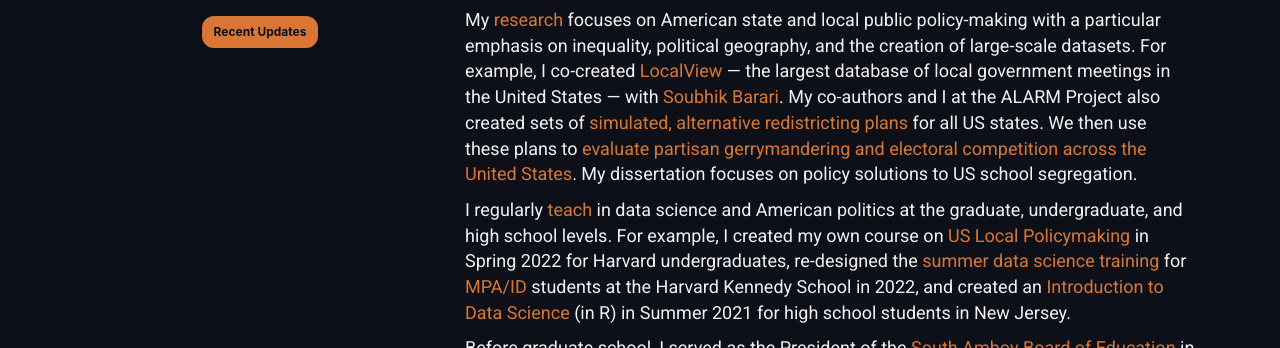
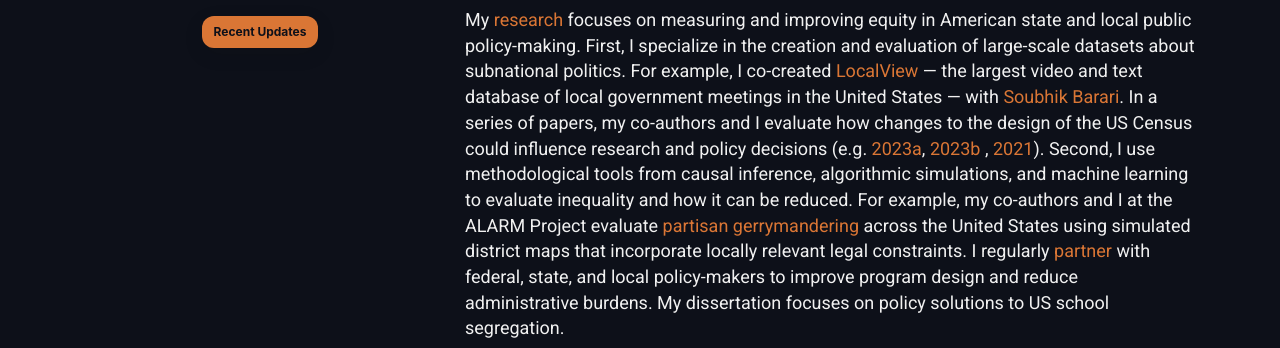
Before and after one commit to tylersimko/tylersimko.github.io, a website: page index.html in a window 1280 px wide. Shown: the part 446-794 px from the top of the page. Drawn offline with nearby package versions, Linux system fonts and the light colour scheme.

Commit message:
research updates

```diff
--- a/index.html
+++ b/index.html
@@ -68,8 +68,7 @@
               <a class="journal" href="https://www.pnas.org/doi/10.1073/pnas.2217322120">PNAS.</a>
             </li>
             <li><u>May 2023</u>: Researchers need better access to US Census data (with McCartan and Imai), published in
-              <a class="journal"
-              href="https://www.science.org/doi/abs/10.1126/science.adi7004"> Science.</a>
+              <a class="journal" href="https://www.science.org/doi/abs/10.1126/science.adi7004"> Science.</a>
             </li>
             <li><u>April 2023</u>: Awarded the <a class="journal"
                 href="https://www.gov.harvard.edu/2023/04/10/graduate-student-tyler-simko-awarded-2023-derek-c-bok-award-for-excellence-in-graduate-student-teaching-of-undergraduates/">Derek
@@ -77,7 +76,8 @@
             <li><u>March 2023</u>: <a class="journal" href="https://doi.org/10.1038/s41597-023-02044-y">LocalView</a>: a
               database of public meetings for the study of local politics and policy-making in the United States. (with
               <a href="https://soubhikbarari.com/">Soubhik Barari</a>), published in <a class="journal"
-                href="https://doi.org/10.1038/s41597-023-02044-y"> Nature Scientific Data</a>.</li>
+                href="https://doi.org/10.1038/s41597-023-02044-y"> Nature Scientific Data</a>.
+            </li>
           </ul>
         </div>
       </div>
@@ -99,15 +99,25 @@
           href="https://oes.gsa.gov/work/">here</a>. In this role, I regularly design causal evaluations of government
         programs using methods like field experiments and quasi-experimental designs.</p>
 
-      <p> My <a href="research.html">research</a> focuses on American state and local public policy-making with a particular
-        emphasis on inequality, political geography, and the creation of large-scale datasets. For example, I co-created <a
-          href="https://www.nature.com/articles/s41597-023-02044-y">LocalView</a> — the largest database of local
-        government meetings in the United States — with <a href="https://soubhikbarari.com/">Soubhik Barari</a>. My
-        co-authors and I at the ALARM Project also created sets of <a
-          href="https://doi.org/10.1038/s41597-022-01808-2">simulated, alternative redistricting plans</a> for all US
-        states. We then use these plans to <a href="https://arxiv.org/abs/2208.06968">evaluate partisan gerrymandering
-          and electoral competition across the United States</a>. My dissertation focuses on policy solutions to US school
-        segregation.</p>
+      <p> My <a href="research.html">research</a> focuses on measuring and improving equity in American state and local
+        public policy-making. First, I specialize in the creation and evaluation of large-scale datasets about
+        subnational politics. For example, I co-created
+        <a href="https://www.nature.com/articles/s41597-023-02044-y">LocalView</a> — the largest
+        video and text database of local government meetings in the United States — with
+        <a href="https://soubhikbarari.com/">Soubhik Barari</a>.
+        In a series of papers, my co-authors and I evaluate how changes to the design of the US Census could influence
+        research and policy decisions
+        (e.g. <a class="journal" href="https://www.science.org/doi/abs/10.1126/science.adi7004">2023a</a>,
+          <a class="journal" href="https://hdsr.mitpress.mit.edu/pub/6ffzuq19/release/1">2023b </a>,
+        <a class="journal" href="https://www.science.org/doi/10.1126/sciadv.abk3283">2021</a>).
+        Second, I use methodological tools from causal inference, algorithmic simulations, and machine learning
+        to evaluate inequality and how it can be reduced.
+        For example, my co-authors and I at the ALARM Project evaluate
+        <a href="https://www.pnas.org/doi/10.1073/pnas.2217322120">partisan gerrymandering</a> across the United States
+        using simulated district maps that incorporate locally relevant legal constraints.</a>
+        I regularly <a href ="research.html">partner</a> with federal, state, and local policy-makers to improve program design
+        and reduce administrative burdens.
+        My dissertation focuses on policy solutions to US school segregation.</p>
 
       <p> I regularly <a href="teaching.html">teach</a> in data science and American politics at the graduate,
         undergraduate, and high school levels. For example, I created my own course on <a
```
Also changed, not shown: research.html (+1 -1 lines), 1 other file.
